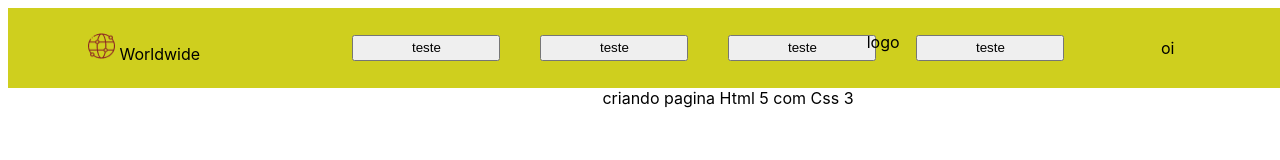
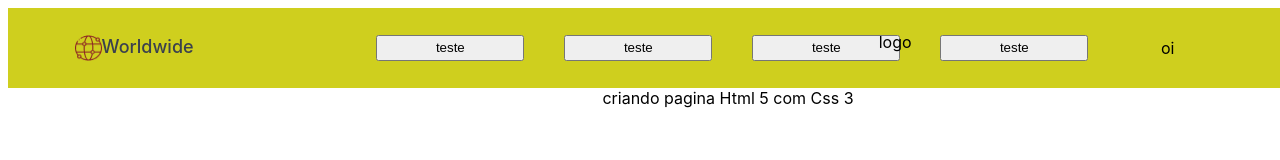
Before and after one commit to dev-alura/html-css, a plain HTML site: page html/index.html in a window 1280 px wide. Shown: the top 160 px of the page. Drawn offline with Linux system fonts and the light colour scheme.

Commit message:
devcontainer

```diff
--- a/html/assets/styles.css
+++ b/html/assets/styles.css
@@ -76,37 +76,41 @@ body {
   gap: 8px;
 }
 
-.titulo{
-  width: 113px;
-  height: 24px;
-
+.titulo {
+  display: flex;
+  flex-direction: row;
+  justify-content: center;
+  width: 148px;
+  height: 26.99px;
   font-weight: 500;
   font-size: 18px;
   line-height: 24px;
-  /* identical to box height, or 133% */
-  color: #3A404E;
-  /* Inside auto layout */
+}
+
+.titulo img {
+  width: 27px;
+  height: 26.99px;
   flex: none;
   order: 0;
   flex-grow: 0;
 }
 
-.principal img {
-  width: 27px;
+.titulo-text {
+  flex: none;
+  justify-content: center;
+  width: 148px;
   height: 26.99px;
-
-  /*background: #8E2424;
-
-  /* Inside auto layout */
-
-  flex: none;
-  order: 0;
+  font-family: 'Inter';
+  font-style: normal;
+  font-weight: 500;
+  font-size: 18px;
+  line-height: 24px;
+  color: #3A404E;
+  order: 1;
   flex-grow: 0;
 }
 
-
 .button-base {
-
   width: 148px;
   height: 26.99px;
 
--- a/html/index.html
+++ b/html/index.html
@@ -12,9 +12,9 @@
 <body>
   <navbar class="nav-head">
     <div class="nav-container">
-      <div class="principal">
-        <img src="../html/assets/worldwide.png" alt="globe mondial red" />
-        Worldwide
+      <div class="nav-item titulo">
+        <img class="nav-item" src="../html/assets/worldwide.png" alt="globe mondial red" />
+        <div class="nav-item titulo-text">Worldwide</div>
       </div>
       <div class="nav-menu">
         <button class="button-base">teste</button>
```
Also changed, not shown: .devcontainer/devcontainer.json, 4 other files.
